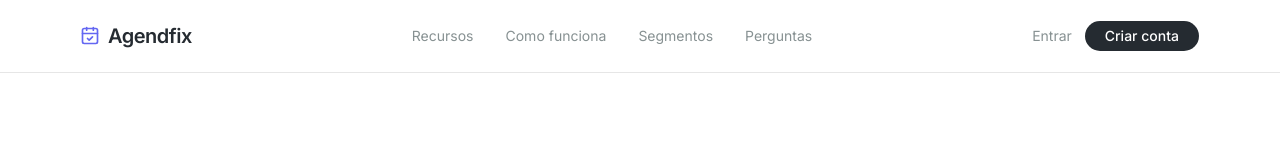
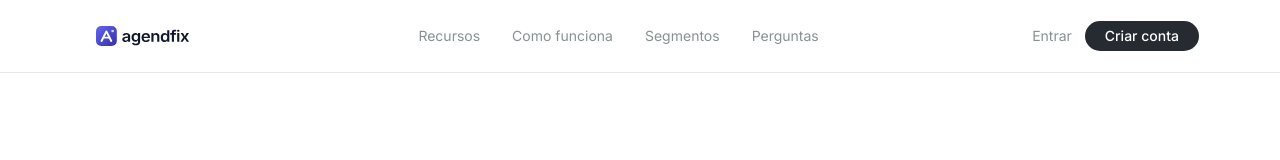
Before and after one commit to uLuc4s/Trabalho-, a Next.js app in the folder web/: page / in a window 1280 px wide. Shown: the top 160 px of the page. Built offline with nearby package versions, Linux system fonts and the light colour scheme.

Commit message:
feat(web): usa a logo nova no navbar, rodapé e telas de acesso

```diff
--- a/web/src/components/auth/auth-shell.tsx
+++ b/web/src/components/auth/auth-shell.tsx
@@ -1,5 +1,6 @@
+import Image from "next/image";
 import Link from "next/link";
-import { ArrowLeft, CalendarCheck } from "lucide-react";
+import { ArrowLeft } from "lucide-react";
 import { Reveal } from "@/components/motion/reveal";
 
 export function AuthShell({
@@ -31,9 +32,8 @@ export function AuthShell({
       </Link>
 
       <Reveal y={16} className="relative z-10 mb-8">
-        <Link href="/" className="flex items-center gap-2 text-xl font-semibold tracking-tight">
-          <CalendarCheck className="h-5 w-5 text-accent" aria-hidden />
-          Agendfix
+        <Link href="/" className="flex items-center">
+          <Image src="/brand/agendfix-principal.svg" alt="agendfix" width={150} height={34} priority unoptimized />
         </Link>
       </Reveal>
 
--- a/web/src/components/landing/cta-footer.tsx
+++ b/web/src/components/landing/cta-footer.tsx
@@ -1,5 +1,5 @@
+import Image from "next/image";
 import Link from "next/link";
-import { CalendarCheck } from "lucide-react";
 import { Reveal } from "@/components/motion/reveal";
 import { Copyright } from "./copyright";
 
@@ -29,9 +29,8 @@ export function CtaFooter() {
 
       <footer className="border-t border-border px-6 py-10 md:px-12 lg:px-20">
         <div className="mx-auto flex max-w-6xl flex-col gap-8 md:flex-row md:items-center md:justify-between">
-          <Link href="/" className="flex items-center gap-2 text-base font-semibold tracking-tight">
-            <CalendarCheck className="h-4 w-4 text-accent" aria-hidden />
-            Agendfix
+          <Link href="/" className="flex items-center">
+            <Image src="/brand/agendfix-principal.svg" alt="agendfix" width={110} height={25} unoptimized />
           </Link>
 
           <nav aria-label="Rodapé" className="flex flex-wrap items-center gap-6">
--- a/web/src/components/landing/navbar.tsx
+++ b/web/src/components/landing/navbar.tsx
@@ -1,5 +1,5 @@
+import Image from "next/image";
 import Link from "next/link";
-import { CalendarCheck } from "lucide-react";
 import { buttonVariants } from "@/components/ui/button";
 import { cn } from "@/lib/utils";
 import { MobileMenu } from "./mobile-menu";
@@ -14,9 +14,8 @@ const links = [
 export function Navbar() {
   return (
     <header className="relative z-40 flex items-center justify-between px-6 py-5 font-body md:px-12 lg:px-20">
-      <Link href="/" className="flex items-center gap-2 text-xl font-semibold tracking-tight text-foreground">
-        <CalendarCheck className="h-5 w-5 text-accent" aria-hidden />
-        Agendfix
+      <Link href="/" className="flex items-center">
+        <Image src="/brand/agendfix-principal.svg" alt="agendfix" width={125} height={28} priority unoptimized />
       </Link>
 
       <nav aria-label="Principal" className="hidden items-center gap-8 md:flex">
```
